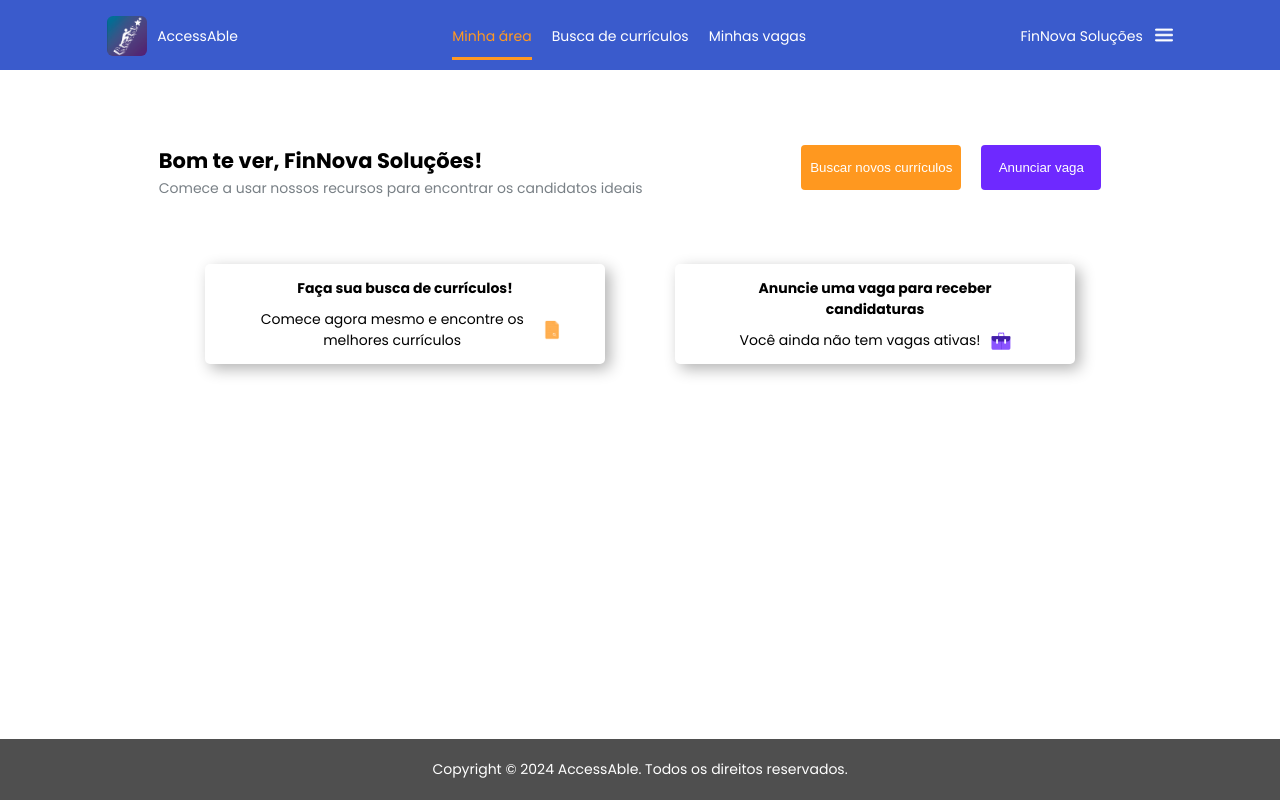
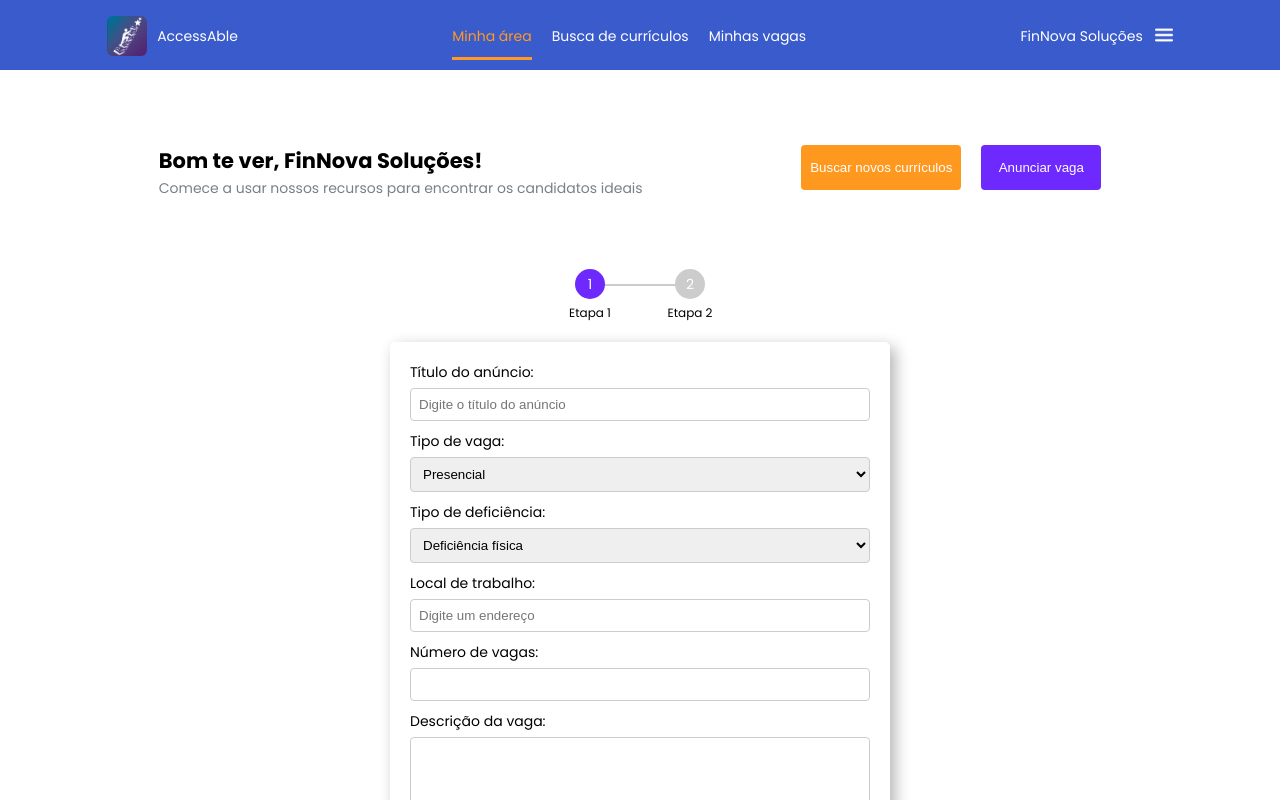
Before and after one commit to MicaelSv/PDS-Acessibilidade-Front-end, a React (Vite) app: page /homeEmpresa in a window 1280 px wide. Both pictures are taken after a click on the button "Anunciar vaga". Shown: the top 800 px of the page. Built offline with nearby package versions, Linux system fonts and the light colour scheme.

Commit message:
att-minha_area

```diff
--- a/src/components/empresa/MinhaArea.jsx
+++ b/src/components/empresa/MinhaArea.jsx
@@ -1,6 +1,24 @@
+import React, { useState } from 'react';
 import '../../scss/minhaArea.scss';
 
 function MinhaArea() {
+  const [showForm, setShowForm] = useState(false);
+  const [step, setStep] = useState(1);
+  const [isSalarioHidden, setIsSalarioHidden] = useState(false); // Novo estado para o checkbox
+
+
+  const handleNextStep = () => {
+    setStep(step + 1);
+  };
+
+  const handlePrevStep = () => {
+    setStep(step - 1);
+  };
+
+  const handleCheckboxChange = (e) => {
+    setIsSalarioHidden(e.target.checked); // Atualiza o estado quando o checkbox é marcado/desmarcado
+  };
+
   return (
     <div className='minhaArea'>
       <div className='mBloco1'>
@@ -11,16 +29,120 @@ function MinhaArea() {
 
         <div className='mContainer2'>
           <button className='btnCurriculo'>Buscar novos currículos</button>
-                <button className='btnVaga'>Anunciar vaga</button>
+          <button className='btnVaga' onClick={() => setShowForm(true)}>Anunciar vaga</button>
         </div>
       </div>
 
+      {showForm ? (
+        <div className='formContainer'>
+          <div className='progressBar'>
+              {step > 1 && (
+                <img
+                  src='src/assets/arrow.png'
+                  alt='Voltar'
+                  className='arrow'
+                  onClick={handlePrevStep}
+                />
+              )}
+            <div className={`step ${step >= 1 ? 'completed' : ''}`}>
+              <span>1</span>
+              <p>Etapa 1</p>
+            </div>
+            <div className={`step ${step >= 2 ? 'completed' : ''}`}>
+              <span>2</span>
+              <p>Etapa 2</p>
+            </div>
+          </div>
+
+          {step === 1 && (
+            <div className='formStep'>
+              <form>
+                <label>
+                  Título do anúncio:
+                  <input type='text' name='titulo' placeholder='Digite o título do anúncio'/>
+                </label>
+                <label>
+                  Tipo de vaga:
+                  <select name='tipo'>
+                    <option value='presencial'>Presencial</option>
+                    <option value='hibrida'>Híbrida</option>
+                    <option value='homeoffice'>Home Office</option>
+                  </select>
+                </label>
+                <label>
+                  Tipo de deficiência:
+                  <select name='tipo-def'>
+                    <option value='def-fisica'>Deficiência física</option>
+                    <option value='def-visual'>Deficiência visual</option>
+                    <option value='def-motora'>Deficiência motora</option>
+                  </select>
+                </label>
+
+                <label>
+                  Local de trabalho:
+                  <input type='text' name='local' placeholder='Digite um endereço' />
+                </label>
+                <label>
+                  Número de vagas:
+                  <input type='number' name='numeroVagas' />
+                </label>
+                <label>
+                  Descrição da vaga:
+                  <textarea name='descricao' className='descricao' ></textarea>
+                </label>
+                <button type='button' onClick={handleNextStep}>Próxima Etapa</button>
+              </form>
+            </div>
+          )}
+          {step === 2 && (
+  <div className='formStep'>
+    <form>
+      <label>
+        Remuneração mínima:
+        <input type='number' name='remuneracaoMinima' disabled={isSalarioHidden} />
+      </label>
+      <label>
+        Remuneração máxima:
+        <input type='number' name='remuneracaoMaxima' disabled={isSalarioHidden} />
+      </label>
+
+      <div className='checkboxContainer'>
+        <input
+          type='checkbox'
+          id='naoExibirSalario'
+          name='naoExibirSalario'
+          onChange={handleCheckboxChange}
+        />
+        <label htmlFor='naoExibirSalario'>
+          Não exibir salário (À combinar)
+        </label>
+      </div>
+
+      <label>
+        Nível de escolaridade:
+        <select name='escolaridade'>
+          <option value='fundamental'>Fundamental</option>
+          <option value='medio'>Médio</option>
+          <option value='superior'>Superior</option>
+        </select>
+      </label>
+      <label>
+        Sobre a empresa:
+        <textarea name='sobreEmpresa' className='sobreEmpresa' placeholder='Dica: fale sobre o ramo de atuação da empresa, tempo de mercado, relação com os colaboradores, etc. Quanto mais informações, mais chances de atrair bons candidatos.'></textarea>
+      </label>
+      <button type='submit'>Enviar</button>
+    </form>
+  </div>
+)}
+
+        </div>
+      ) : (
         <div className='mBloco2'>
           <div className='buscarCurriculos'>
             <h4>Faça sua busca de currículos!</h4>
             <div className='content'>
               <p>Comece agora mesmo e encontre os melhores currículos</p>
-                    <img src='src\assets\document.svg.png' width={20} height={20} alt='Ícone de documento'></img>
+              <img src='src/assets/document.svg.png' width={20} height={20} alt='Ícone de documento' />
             </div>
           </div>
 
@@ -28,10 +150,11 @@ function MinhaArea() {
             <h4>Anuncie uma vaga para receber candidaturas</h4>
             <div className='content'>
               <p>Você ainda não tem vagas ativas!</p>
-                    <img src='src\assets\mala.png' width={20} height={20} alt='Ícone de mala'></img>
+              <img src='src/assets/mala.png' width={20} height={20} alt='Ícone de mala' />
             </div>
           </div>
         </div>
+      )}
     </div>
   );
 }
--- a/src/scss/minhaArea.scss
+++ b/src/scss/minhaArea.scss
@@ -69,4 +69,150 @@
         }
       }
     }
+
+    .formContainer {
+      margin-top: 70px;
+      margin-bottom: 100px;
+      display: flex;
+      flex-direction: column;
+      align-items: center;
+
+      .progressBar {
+        display: flex;
+        justify-content: space-between;
+        width: 200px;
+        margin-bottom: 20px;
+        position: relative; /* Torna possível posicionar a seta de forma absoluta */
+        align-items: center; /* Centraliza a seta e os steps verticalmente */
+        justify-content: center; /* Centraliza a barra no meio do container */
+
+        .arrow {
+          position: absolute; /* Faz com que a seta fique ao lado esquerdo */
+          left: -120px; /* Ajuste conforme necessário para posicionar a seta */
+          cursor: pointer;
+          width: 20px;
+          height: 20px;
         }
+
+        .step {
+          display: flex;
+          flex-direction: column;
+          align-items: center;
+          width: 100px;
+          position: relative;
+
+          span {
+            display: flex;
+            align-items: center;
+            justify-content: center;
+            width: 30px;
+            height: 30px;
+            border-radius: 50%;
+            background-color: #ccc;
+            color: white;
+            margin-bottom: 5px;
+          }
+
+          p {
+            //margin: 0;
+            font-size: 12px;
+            //text-align: center;
+          }
+
+          &.completed span {
+            background-color: #6E29FF;
+          }
+
+          &::after {
+            content: '';
+            position: absolute;
+            top: 15px;
+            left: 50%;
+            width: 100%;
+            height: 2px;
+            background-color: #ccc;
+            z-index: -1;
+          }
+
+          &:last-child::after {
+            display: none;
+          }
+        }
+      }
+
+      .formStep {
+        width: 500px;
+        padding: 20px;
+        box-shadow: 5px 5px 15px rgba(0, 0, 0, 0.3);
+        border-radius: 5px;
+        background-color: #fff;
+
+        h3 {
+          margin-bottom: 20px;
+        }
+
+        form {
+          width: 100%;
+          display: flex;
+          flex-direction: column;
+
+          label {
+            //width: 100%;
+            margin-bottom: 10px;
+
+            input, select, textarea {
+              width: 100%;
+              padding: 8px;
+              margin-top: 5px;
+              border-radius: 4px;
+              border: 1px solid #ccc;
+            }
+
+            textarea {
+              resize: vertical;
+            }
+          }
+
+          .checkboxContainer {
+            display: flex;
+            align-items: center;
+            margin-bottom: 10px;
+
+            input[type='checkbox'] {
+              margin-right: 10px;
+            }
+
+            label {
+              margin-top: 10px;
+              font-size: 14px;
+            }
+          }
+
+
+          .descricao, .sobreEmpresa{
+            height: 100px;
+          }
+
+          button {
+            margin: auto;
+            width: 300px;
+            margin-top: 20px;
+            padding: 10px;
+            border: none;
+            border-radius: 4px;
+            background-color: #6E29FF;
+            color: white;
+            cursor: pointer;
+
+            &:hover {
+                background-color: #5a23cc;
+              }
+
+              &:not(:last-child) {
+                margin-right: 10px;
+              }
+            }
+          }
+        }
+      }
+    }
```
Lines whose indentation alone changed are shown as unchanged.
